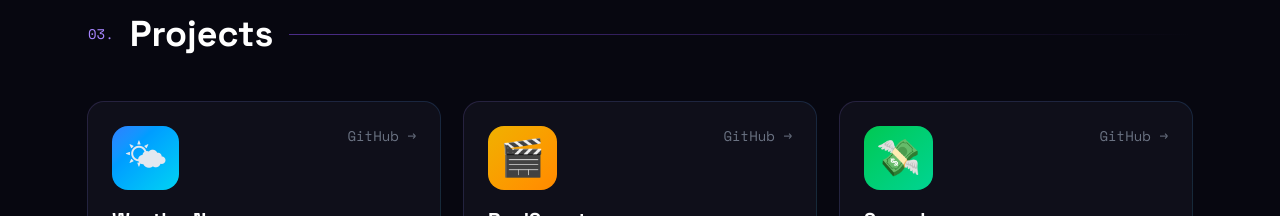
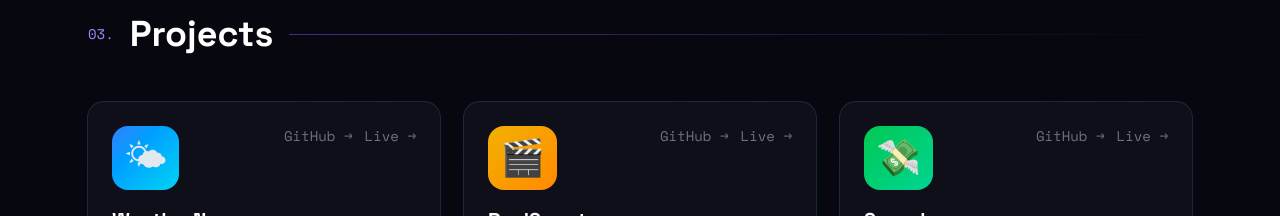
Before and after one commit to leobertcamoro101-lab/portfolio, a React (Vite) app: page / in a window 1280 px wide. Shown: the part 1860-2076 px from the top of the page. Built offline with nearby package versions, Linux system fonts and the light colour scheme.

Commit message:
add live url to project

```diff
--- a/src/data/portfolio.js
+++ b/src/data/portfolio.js
@@ -25,7 +25,7 @@ export const projects = [
     description: 'Real-time weather app for any city with 5-reading forecast. Built with custom hooks, Axios, and the OpenWeather API.',
     tech: ['React', 'Vite', 'CSS Modules', 'OpenWeather API'],
     github: 'https://github.com/leobertcamoro101-lab/WeatherNow',
-    live: null,
+    live: 'https://weather-now-sigma-three.vercel.app/',
     highlight: 'Custom useWeather hook · useEffect · Async/Await',
     color: 'from-blue-500 to-cyan-400',
     icon: '🌤',
@@ -36,7 +36,7 @@ export const projects = [
     description: 'Movie discovery app with real-time search debounce, cast details, trailers, and pagination. Powered by TMDB API.',
     tech: ['React', 'Vite', 'Tailwind CSS', 'TMDB API'],
     github: 'https://github.com/leobertcamoro101-lab/ReelScout',
-    live: null,
+    live: 'https://reel-scout-eight.vercel.app/',
     highlight: 'Debounce · Promise.all · Skeleton UI · Modal',
     color: 'from-yellow-500 to-orange-400',
     icon: '🎬',
@@ -47,7 +47,7 @@ export const projects = [
     description: 'Full-featured expense tracker with category filters, date filtering, Recharts visualizations, and localStorage persistence.',
     tech: ['React', 'Vite', 'Tailwind CSS', 'Recharts'],
     github: 'https://github.com/leobertcamoro101-lab/Spendr',
-    live: null,
+    live: 'https://spendr-lac.vercel.app/',
     highlight: 'useMemo · localStorage · Pie + Bar charts',
     color: 'from-green-500 to-emerald-400',
     icon: '💸',
```
